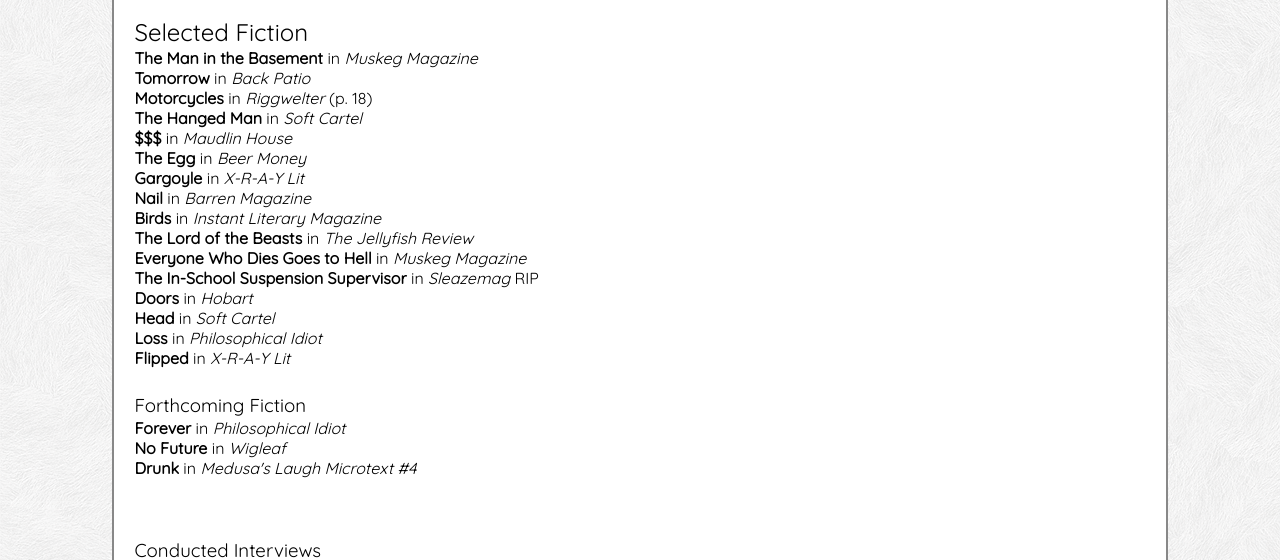
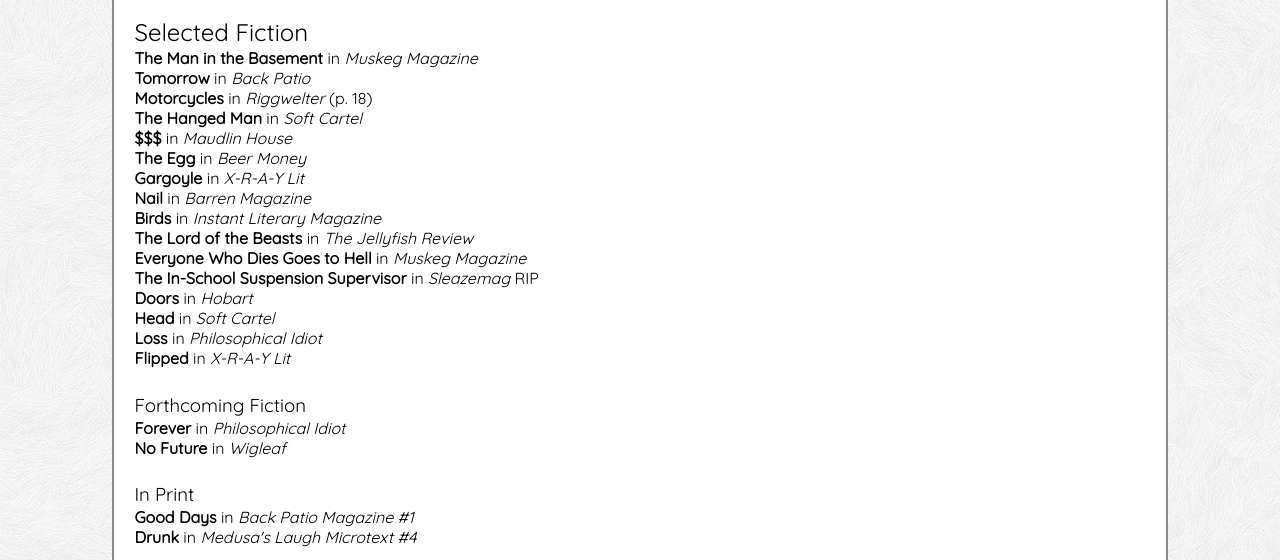
Before and after one commit to zacthelinguist/zacthelinguist.github.io, a plain HTML site: page index.html in a window 1280 px wide. Shown: the part 164-724 px from the top of the page. Drawn offline with Linux system fonts and the light colour scheme.

Commit message:
Update index.html

```diff
--- a/index.html
+++ b/index.html
@@ -138,9 +138,14 @@
 <p>
 <a href="" target="_blank">Forever</a> in <i>Philosophical Idiot</i><br>
 <a href="" target="_blank">No Future</a> in <i>Wigleaf</i><br>
-<a href="" target="_blank">Drunk</a> in <i>Medusa's Laugh Microtext #4</i><br>
 </p>
 
+<h4>In Print</h4>
+<p>
+   <a href="https://backpatiopress.bigcartel.com/product/back-patio-press-magazine-issue-1" target="_blank">Good Days</a> in <i>Back Patio Magazine #1</i><br>
+   <a href="https://medusaslaugh.com/books/utxt4/" target="_blank">Drunk</a> in <i>Medusa's Laugh Microtext #4</i>
+
+</p>
 
 <br>
  <h4>Conducted Interviews</h4>
```
